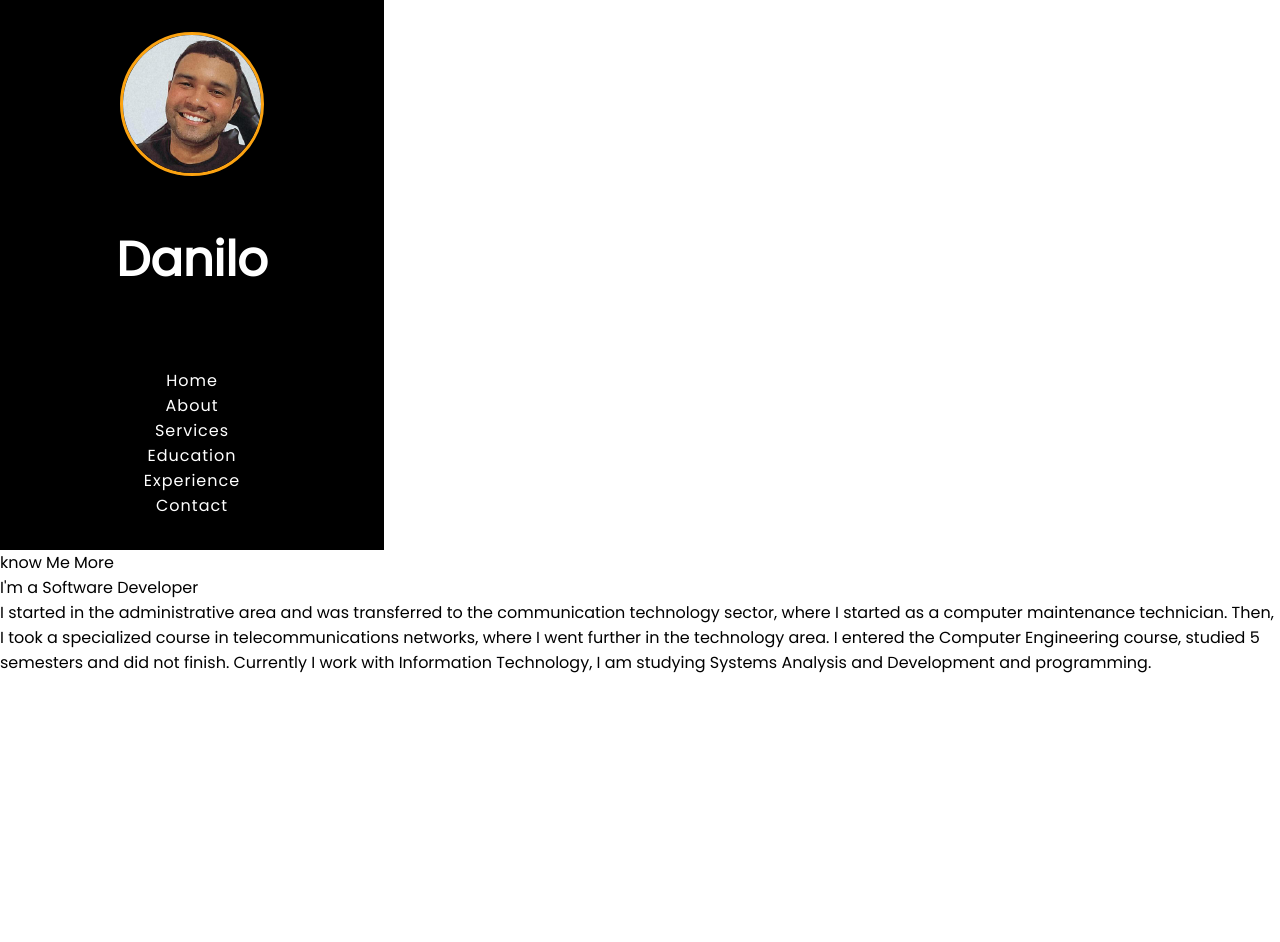
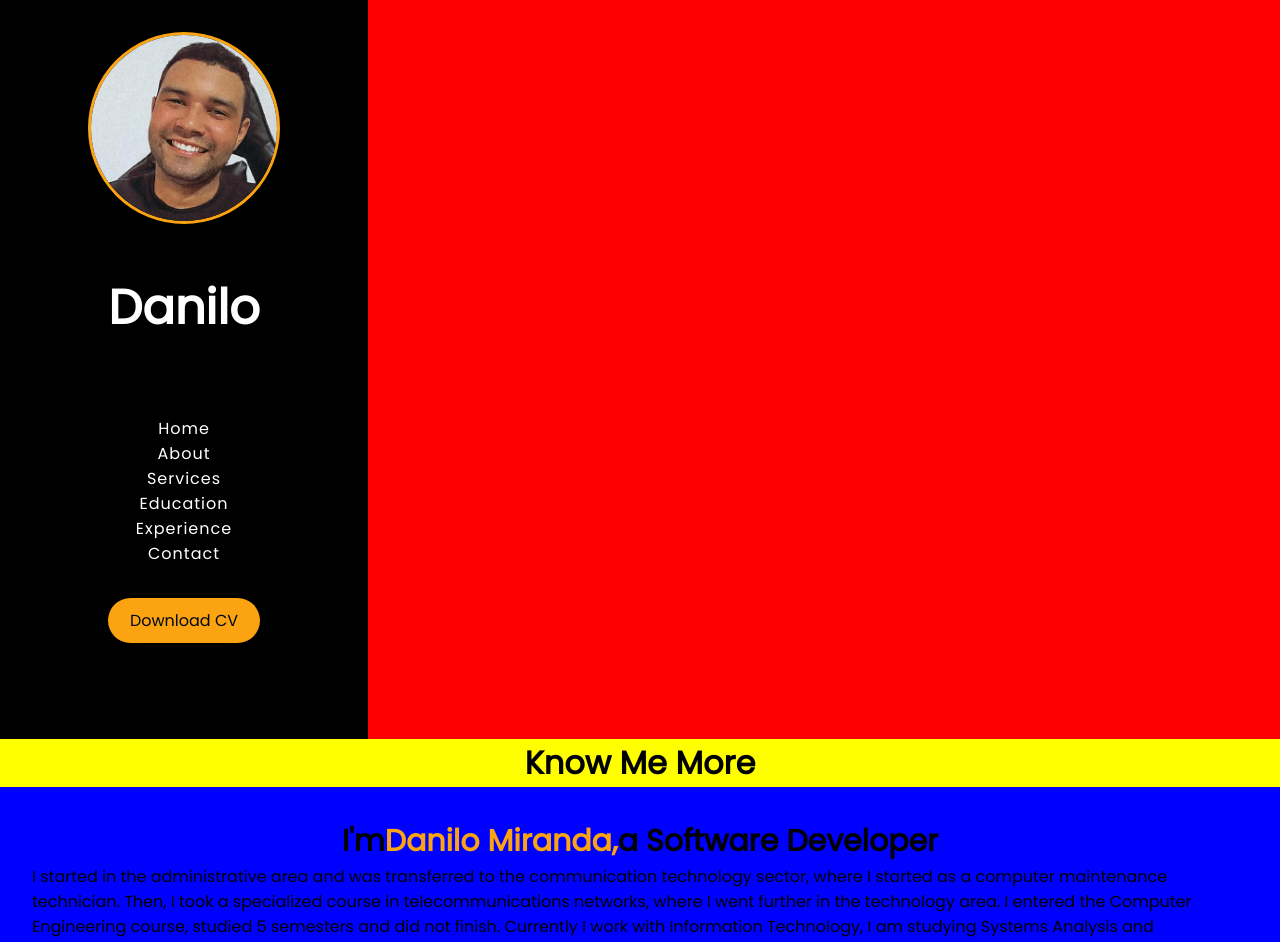
Before and after one commit to danktt/My_Resume, a React (Create React App) app: page /about in a window 1280 px wide. Shown: the top 942 px of the page. Built offline with nearby package versions, Linux system fonts and the light colour scheme; a web font is replaced by a local one.

Commit message:
aboutFix

```diff
--- a/src/components/HeroSection/HeroElements.ts
+++ b/src/components/HeroSection/HeroElements.ts
@@ -9,10 +9,7 @@ align-items: center;
 height: 100vh;
 background-image: url(${img});
 
-/* background: #14213D; */
 
-
-  /* height:896px; */
 
 `
 
@@ -40,6 +37,16 @@ export const HeroTitle = styled.p`
   margin-left: 15%;
   align-self: start;
 
+
+  @media screen and (max-width:960px){
+    font-size: 28px;
+    align-self: center;
+    margin-right: 110px;
+  }
+
+  @media screen and (max-width:480px){
+    font-size: 23px;
+  }
 `
 
 export const HeroH1 = styled.h1`
@@ -54,6 +61,9 @@ export const HeroH1 = styled.h1`
 
   @media screen and (max-width:960px){
     font-size: 40px;
+    display: flex;
+    align-items: center;
+
   }
 
   @media screen and (max-width:480px){
@@ -71,6 +81,9 @@ export const HeroP = styled.p`
 
   @media screen and (max-width:960px){
     font-size: 28px;
+    align-self: center;
+    margin-right: 110px;
+
   }
 
   @media screen and (max-width:480px){
--- a/src/components/Navbar/NavbarElements.ts
+++ b/src/components/Navbar/NavbarElements.ts
@@ -1,6 +1,6 @@
 import styled from 'styled-components'
 import { Link as LinkR } from 'react-router-dom'
-import { Link as LinkS } from 'react-scroll'
+import { Link as LinkS } from 'react-router-dom'
 
 export const Nav = styled.nav`
   background: transparent;
--- a/src/components/Navbar/index.tsx
+++ b/src/components/Navbar/index.tsx
@@ -26,7 +26,7 @@ const Navbar:React.FC<ToggleProps> = ({toggle})=>{
         </MobileIcon>
         <NavMenu>
           <NavItem>
-            <NavLinks to="/home">Home</NavLinks>
+            <NavLinks to="/">Home</NavLinks>
           </NavItem>
           <NavItem>
             <NavLinks to="/about">About</NavLinks>
--- a/src/components/Sidebar/Sidebarelements.ts
+++ b/src/components/Sidebar/Sidebarelements.ts
@@ -1,6 +1,6 @@
 import styled from 'styled-components'
 import { FaTimes } from 'react-icons/fa'
-import { Link as LinkS } from 'react-scroll'
+import { Link as LinkS } from 'react-router-dom'
 import { Link as LinkR } from 'react-router-dom'
 
 
--- a/src/components/SidebarMenu/SidebarMenuElements.ts
+++ b/src/components/SidebarMenu/SidebarMenuElements.ts
@@ -1,5 +1,7 @@
 import styled from "styled-components"
 import { Link as LinkS } from 'react-router-dom'
+import { Link as LinkR } from 'react-router-dom'
+
 
 
   export const Nav = styled.nav`
@@ -8,10 +10,11 @@ import { Link as LinkS } from 'react-router-dom'
     flex-direction: column;
     align-items: center;
 
-    max-width: 24rem;
-    width: 100%;
-    height:100%;
+    max-width: 23rem;
+
+    /* height:100vh; */
     padding: 2rem;
+
   `
 
   export const NavItem = styled.div`
@@ -21,10 +24,9 @@ import { Link as LinkS } from 'react-router-dom'
 
     img{
       border-radius: 50%;
-      height: 9rem;
+      height: 12rem;
       border: 3px solid #FCA311;
     }
-
 
 `
   export const NvH1 = styled.h1`
@@ -58,3 +60,28 @@ import { Link as LinkS } from 'react-router-dom'
       color: #FCA311;
     }
   `
+
+export const SideBtnWrap = styled.div`
+  display: flex;
+  justify-content: center;
+  margin-bottom: 4rem;
+  margin-top: 2rem;
+`
+export const SidebarRouter = styled(LinkR)`
+  border-radius: 50px;
+  background: #FCA311;
+  white-space: nowrap;
+  padding: 10px 22px;
+  color: #000814;
+  font-size: 16px;
+  outline: none;
+  border: none;
+  text-decoration: none;
+  cursor: pointer;
+  transition: filter 0.2s;
+
+  &:hover{
+    filter: brightness(0.8);
+
+  }
+`
--- a/src/components/SidebarMenu/index.tsx
+++ b/src/components/SidebarMenu/index.tsx
@@ -1,6 +1,8 @@
 import profImg from "../../assets/images/prof.jpeg";
 
 import {
+  SideBtnWrap,
+  SidebarRouter,
   Nav,
   NavItem,
   NvH1,
@@ -14,6 +16,7 @@ const SideBarMenu: React.FC = () => {
 
   return(
     <Nav>
+
       <NavItem>
        <img src={profImg} alt=""/>
       </NavItem>
@@ -30,6 +33,9 @@ const SideBarMenu: React.FC = () => {
 
       </NavMain>
 
+      <SideBtnWrap>
+        <SidebarRouter to="vaikagar">Download CV</SidebarRouter>
+      </SideBtnWrap>
     </Nav>
   )
 }
--- a/src/pages/AboutSection/InfoElements.ts
+++ b/src/pages/AboutSection/InfoElements.ts
@@ -1,19 +1,35 @@
 import styled from "styled-components";
 
-export const InfoContainer = styled.div`
-display: grid;
-height:860px;`
-export const InfoWrapper = styled.div`
+export const Container = styled.div`
 
+  width: 100vw;
+  height: 100vh;
+  background : red;
 `
-export const InfoMain = styled.main`
+
+
+export const AboutHeader = styled.header`
+  display: flex;
+  justify-content: center;
+  background: yellow;
 
 
 `
-export const TextWrapper = styled.div`
-  display: grid;
 
+export const AboutMain = styled.main`
+
+background: blue;
+
+div{
+  padding: 2rem;
+}
 `
-export const TopLine = styled.div``
-export const Heading = styled.div``
-export const HeadingText = styled.div``
+
+export const AboutH3 = styled.h3`
+  display: flex;
+  justify-content: center;
+  font-size: 30px;
+  p{
+    color: #FCA311;
+  }
+`
--- a/src/pages/AboutSection/about.tsx
+++ b/src/pages/AboutSection/about.tsx
@@ -2,39 +2,44 @@
 
 import SideBarMenu from '../../components/SidebarMenu';
 import {
- InfoContainer,
- InfoWrapper,
- InfoMain,
- TextWrapper,
- TopLine,
- Heading,
- HeadingText
+  Container,
+  AboutMain,
+  AboutHeader,
+  AboutH3,
 } from './InfoElements'
 
 
 const About: React.FC = () => {
   return (
     <>
-      <SideBarMenu />
-      <InfoContainer>
-        <InfoWrapper>
+    <Container>
+        {/* <AbouteDiv> */}
+          <SideBarMenu />
+        {/* </AbouteDiv> */}
+        <AboutHeader>
+            <h1>Know Me More</h1>
+        </AboutHeader>
 
-            <InfoMain>
-              <TextWrapper>
-                <TopLine>know Me More</TopLine>
-                <Heading>I'm a Software Developer</Heading>
-                <HeadingText>
-                  I started in the administrative area and was transferred to the communication technology sector, where I started as a computer maintenance technician.
-                  Then, I took a specialized course in telecommunications networks, where I went further in the technology area.
-                  I entered the Computer Engineering course, studied 5 semesters and did not finish.
-                  Currently I work with Information Technology, I am studying Systems Analysis and Development and programming.
-                </HeadingText>
-              </TextWrapper>
-            </InfoMain>
-        </InfoWrapper>
-      </InfoContainer>
+        <AboutMain>
+          <div>
+            <AboutH3>
+              I'm <p> Danilo Miranda, </p> a Software Developer
+            </AboutH3>
+
+            <p>
+              I started in the administrative area and was transferred to the
+              communication technology sector, where I started as a computer
+              maintenance technician. Then, I took a specialized course in
+              telecommunications networks, where I went further in the technology
+              area. I entered the Computer Engineering course, studied 5 semesters
+              and did not finish. Currently I work with Information Technology, I am
+              studying Systems Analysis and Development and programming.
+            </p>
+          </div>
+        </AboutMain>
+      </Container>
     </>
-  )
+  );
 }
 
 export default About;
```
